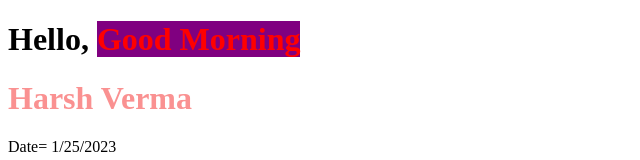
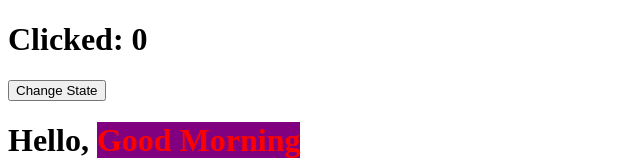
Before and after one commit to Harishverma7/React-Practise, a React (Create React App) app: page / in a window 1280 px wide. Shown: the top 160 px of the page, without its empty margins (0-640 px from the left). Built offline with nearby package versions, Linux system fonts and the light colour scheme.

Commit message:
Added hooks

```diff
--- a/src/App.jsx
+++ b/src/App.jsx
@@ -4,10 +4,12 @@ import Time from "./Time";
 import { add, sub, mul, div } from "./Calc";
 import Card from "./Card";
 import Aray from "./Aray";
+import Hooks from "./Hooks";
 
 function App() {
     return (
         <>
+            <Hooks />
             <Time />
             <List />
             <ul>
--- /dev/null
+++ b/src/Hooks.jsx
@@ -0,0 +1,17 @@
+import React, { useState } from "react";
+
+const Hooks = () => {
+    const [count, setCount] = useState(0);
+    const Clicked = () => {
+        setCount(count + 1);
+    };
+
+    return (
+        <>
+            <h1>Clicked: {count}</h1>
+            <button onClick={Clicked}>Change State</button>
+        </>
+    )
+}
+
+export default Hooks;
```
